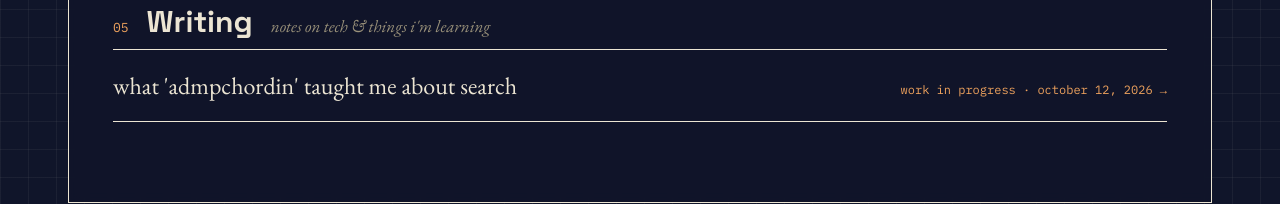
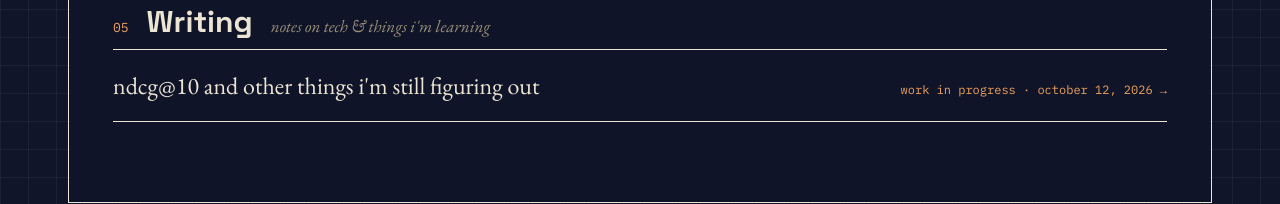
Before and after one commit to roridemonslayer/rori-portfolio, a React (Vite) app in the folder web/: page / in a window 1280 px wide. Shown: the part 5367-5571 px from the top of the page. Built offline with nearby package versions, Linux system fonts and the light colour scheme.

Commit message:
Retitle the first article

```diff
--- a/web/src/writing-data.ts
+++ b/web/src/writing-data.ts
@@ -23,7 +23,7 @@ export type Article = {
 export const ARTICLES: Article[] = [
   {
     slug: "kestrel",
-    title: "what 'admpchordin' taught me about search",
+    title: "ndcg@10 and other things i'm still figuring out",
     date: "october 12, 2026",
     minutes: 6,
     status: "work in progress",
--- a/web/writing/kestrel/index.html
+++ b/web/writing/kestrel/index.html
@@ -3,10 +3,10 @@
   <head>
     <meta charset="utf-8" />
     <meta name="viewport" content="width=device-width, initial-scale=1, viewport-fit=cover" />
-    <title>what 'admpchordin' taught me about search · Rori Olaniyi</title>
+    <title>ndcg@10 and other things i'm still figuring out · Rori Olaniyi</title>
     <meta name="description" content="my first article, and a work in progress! i'm building a test bench that grades search engines on real research papers, learning what recall, mrr and ndcg actually measure, and watching my own from-scratch hnsw engine hold up at 98% of exact search so far." />
     <meta property="og:type" content="article" />
-    <meta property="og:title" content="what 'admpchordin' taught me about search" />
+    <meta property="og:title" content="ndcg@10 and other things i'm still figuring out" />
     <meta property="og:description" content="my first article, and a work in progress! i'm building a test bench that grades search engines on real research papers, learning what recall, mrr and ndcg actually measure, and watching my own from-scratch hnsw engine hold up at 98% of exact search so far." />
     <meta property="og:url" content="https://rori-portfolio.vercel.app/writing/kestrel" />
     <meta property="og:image" content="https://rori-portfolio.vercel.app/writing/kestrel/og.jpg" />
```
